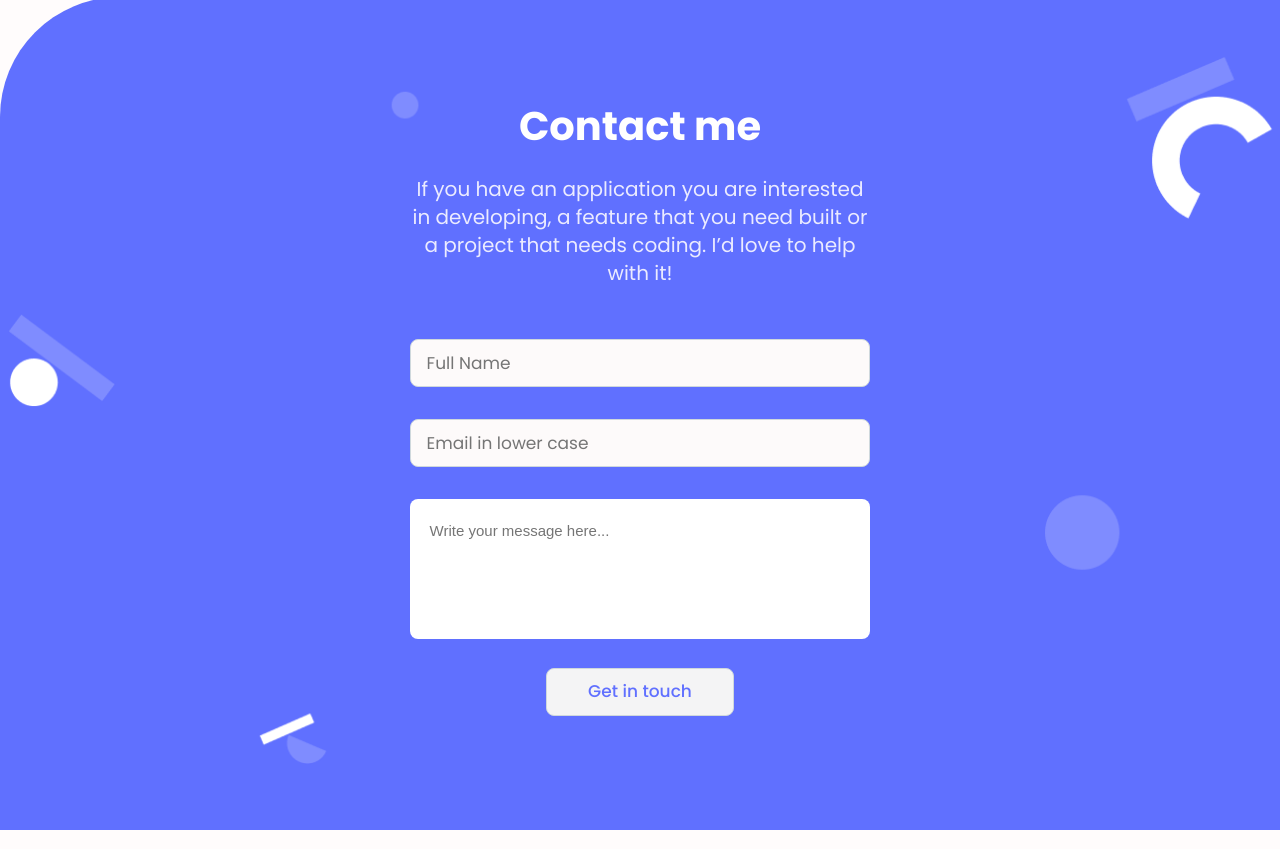
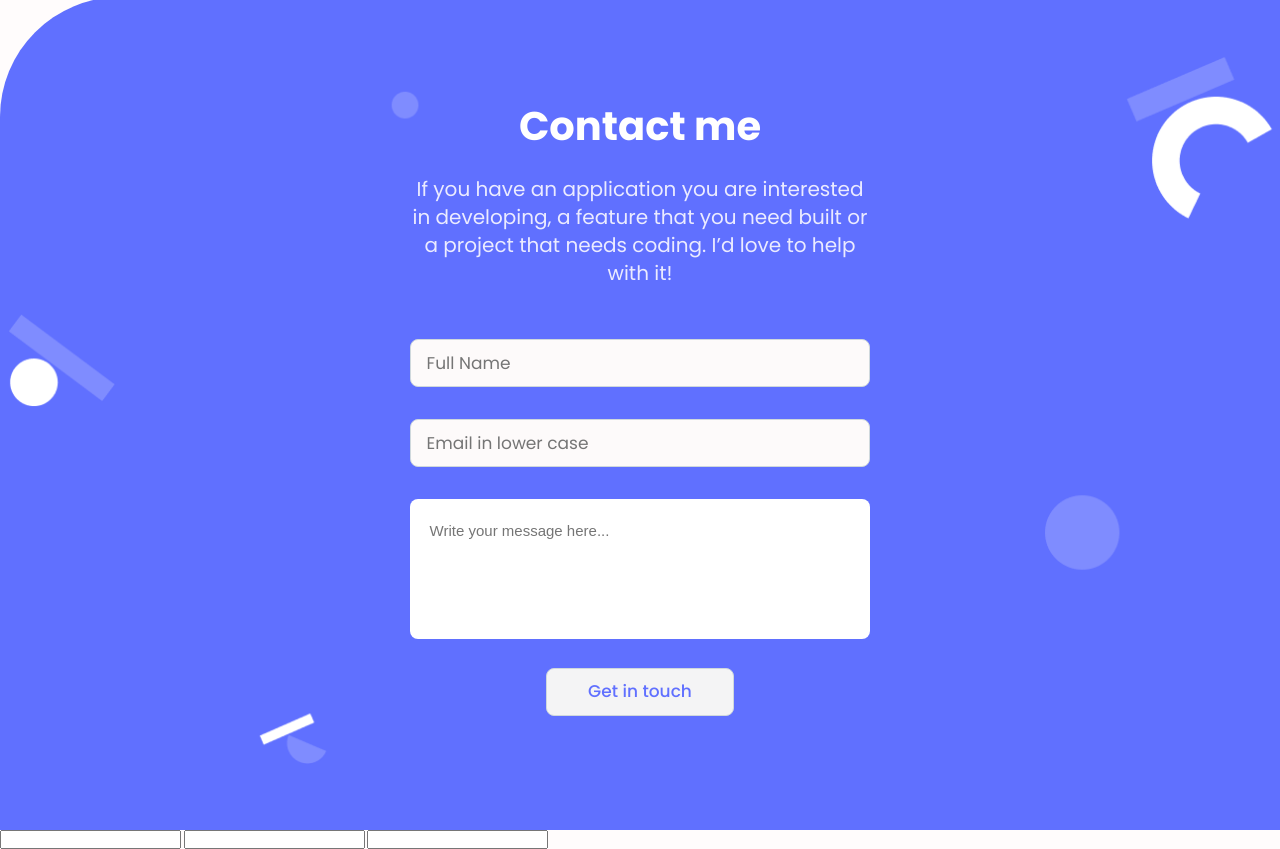
Before and after one commit to jovasal/jovasal.github.io, a website: page index.html in a window 1280 px wide. Shown: the part 3810-4659 px from the top of the page. Drawn offline with Linux system fonts and the light colour scheme; files whose address does not match are found by name.

Commit message:
Delete and reestart again using input in HTML
Delete and reestart again using input in HTML

```diff
--- a/index.html
+++ b/index.html
@@ -460,6 +460,9 @@
       </div>
       <div class="border-line"></div>
     </section>
+    <input type="text" id="name" />
+    <input type="text" id="email" />
+    <input type="text" id="messag" />
     <script src="./script.js"></script>
   </body>
 </html>
```
